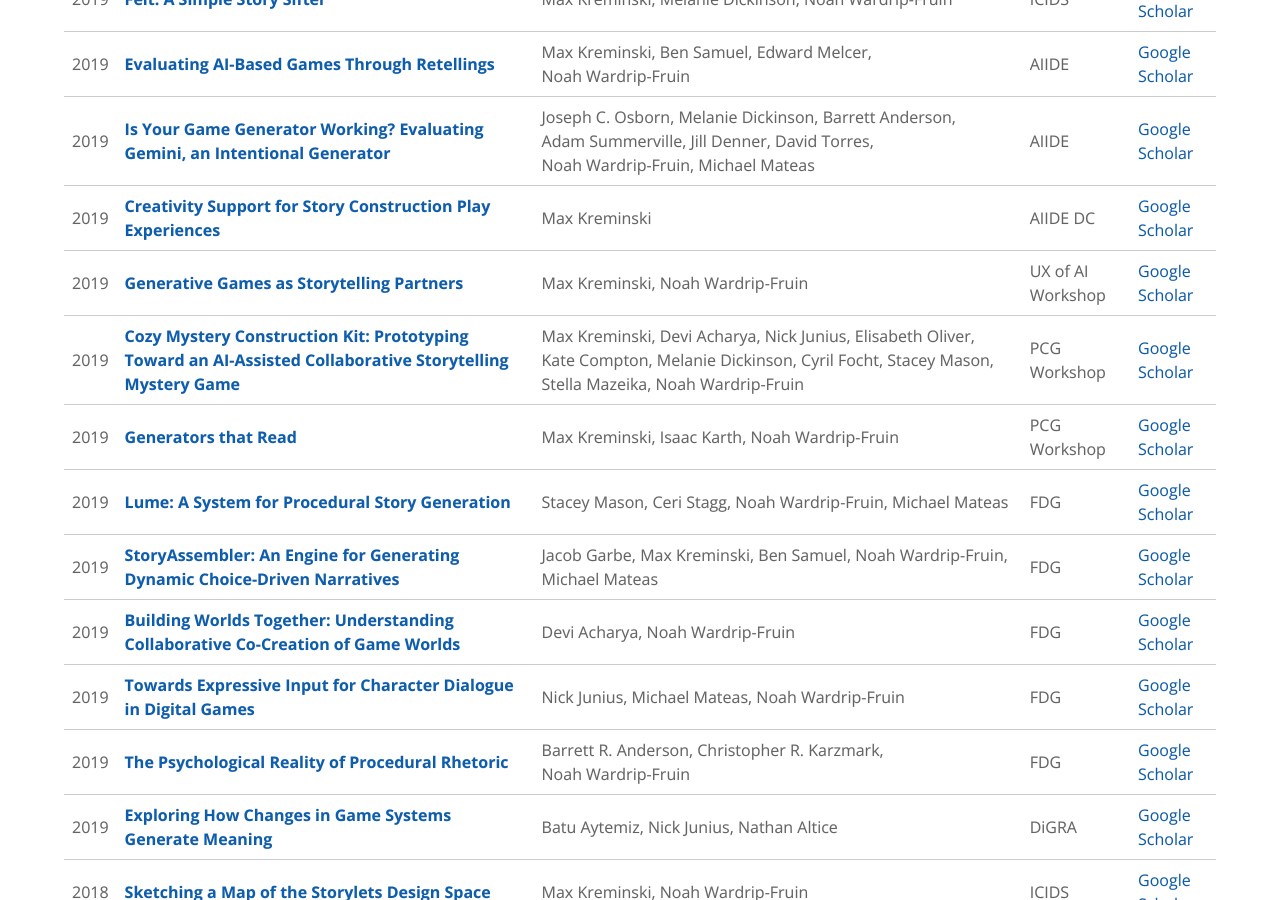
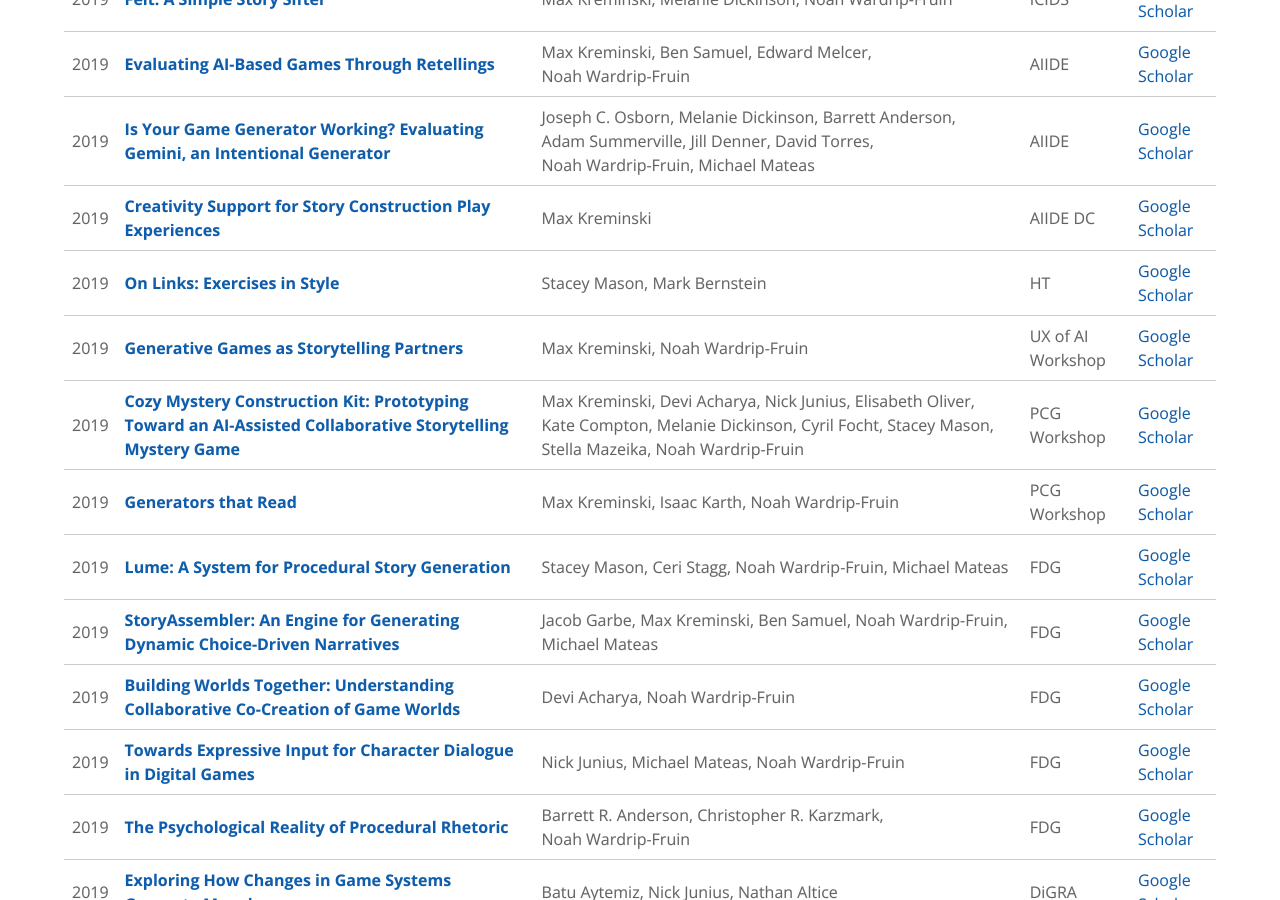
Before and after one commit to ExpressiveIntelligence/expressiveintelligence.github.io, a Jekyll site: the page built from publications/index.html, in a window 1280 px wide and 900 px high, scrolled down 874 px. Built offline with Jekyll 4.4.1, drawn with Linux system fonts in a browser that asks for light colours.

Commit message:
Add Stacey's ACM Hypertext 2019 paper to publications

```diff
--- a/_data/publications.json
+++ b/_data/publications.json
@@ -114,6 +114,14 @@
   "venue_long": "Artificial Intelligence and Interactive Digital Entertainment Doctoral Consortium"
 },
 {
+  "title": "On Links: Exercises in Style",
+  "url": "/papers/Mason_OnLinks.pdf",
+  "authors": ["Stacey Mason", "Mark Bernstein"],
+  "year": "2019",
+  "venue": "HT",
+  "venue_long": "ACM Hypertext"
+},
+{
   "title": "Generative Games as Storytelling Partners",
   "url": "https://mkremins.github.io/publications/GenerativeGames_StorytellingPartners.pdf",
   "authors": ["Max Kreminski", "Noah Wardrip-Fruin"],
```
Also changed, not shown: 3 other files.
